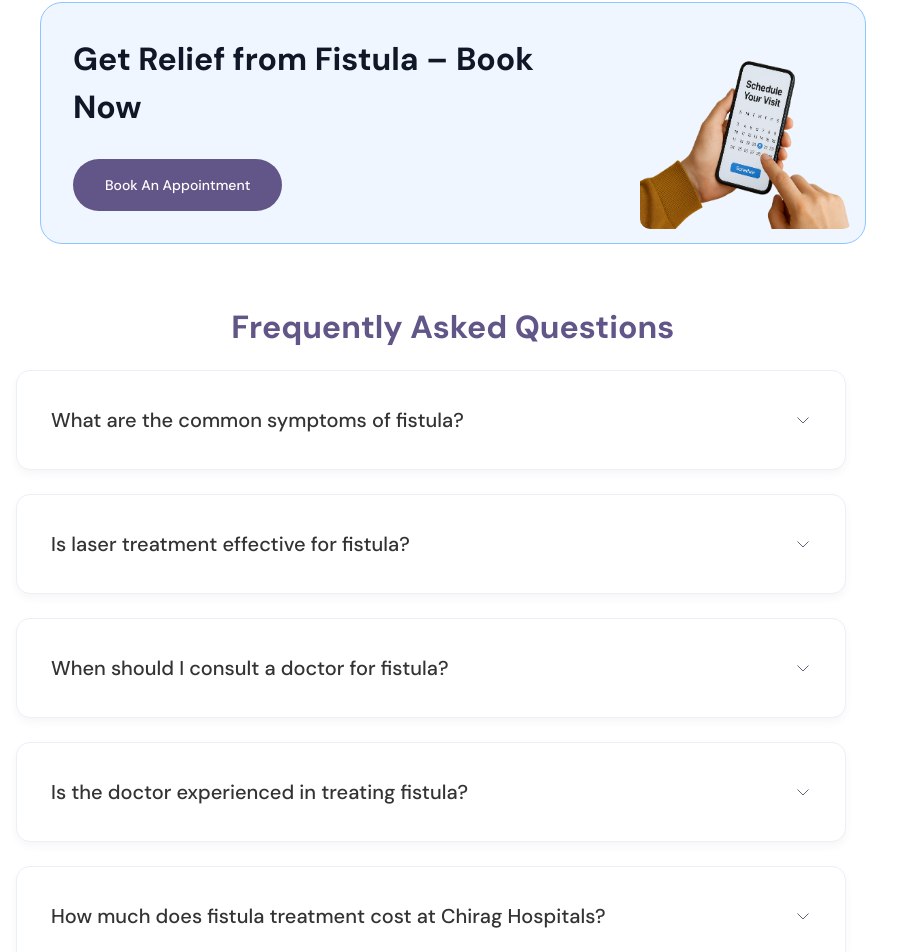
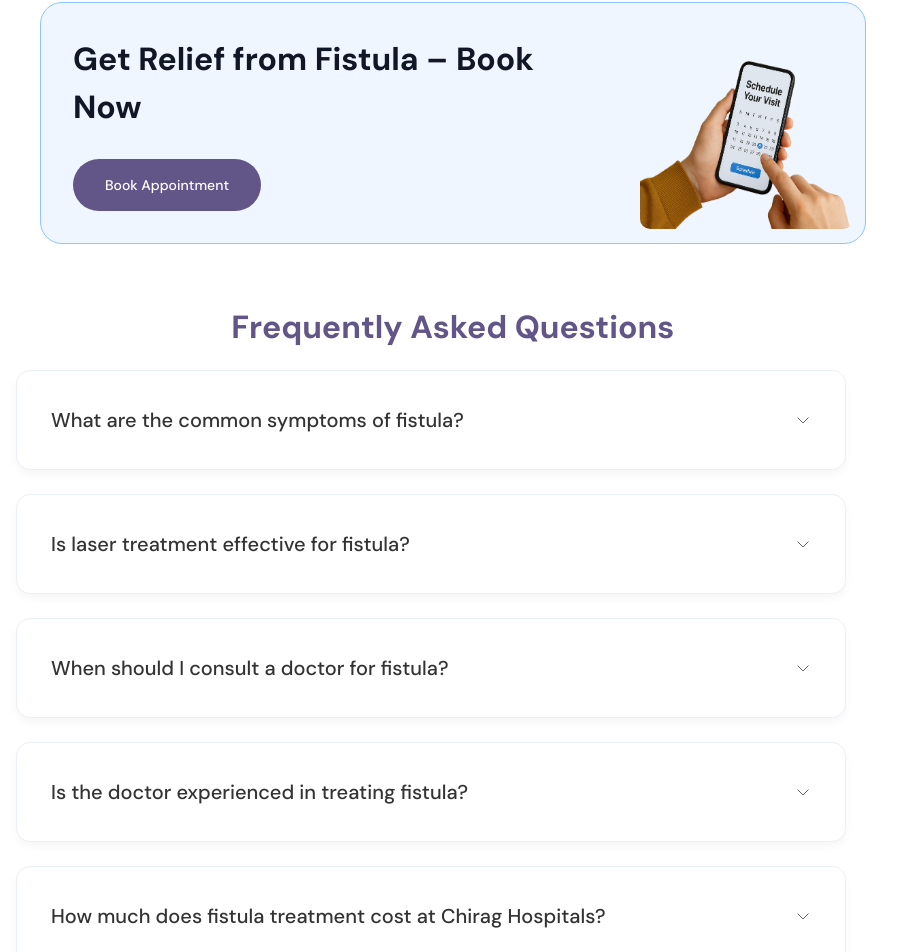
Before and after one commit to ganeshadvait/chirag, a Next.js app: page /fistula/1 in a window 1280 px wide. Shown: the part 6003-6955 px from the top of the page, without its empty margins (0-913 px from the left). Built offline with nearby package versions, Linux system fonts and the light colour scheme.

Commit message:
in doctor page updated the top docotor section order and changed the book an appointment text to book appointment

```diff
--- a/app/doctors/[department]/[drname]/page.tsx
+++ b/app/doctors/[department]/[drname]/page.tsx
@@ -264,7 +264,7 @@ export default async function DoctorProfile({ params }: Props) {
     heading: "Our Top Doctors",
 
     topDoctors: [
-      {
+       {
         name: "Dr. Rajasekhar M R",
         designation: "MBBS, MS",
         qualification: "Founder and Senior Colorectal Surgeon",
@@ -281,16 +281,24 @@ export default async function DoctorProfile({ params }: Props) {
         img: "/doctorshreedevicard.png",
       },
       {
-        name: "Dr. Padmanabh R Bhat",
-        designation: "MBBS, MS(Gen Surgery),FRCS(Edin)",
-        qualification: "General Surgeon",
-        experience: "28 Years",
+        name: "Dr. Prithvija Chakravarthy",
+        designation: "BAMS, MD(Ayu),YIC (Yoga - SVYASA)",
+        qualification: "Proctologist",
+        experience: "10 Years",
         reviews: "99%",
-        img: "/doctorpadmanabhcard.png",
+        img: "/doctorprithvicard.png",
       },
     ],
 
     moreDoctors: [
+      {
+        name: "Dr. Suchitra N Adiga",
+        designation: "BAMS, MS(Ayu)",
+        qualification: "Proctologist",
+        experience: "8 Years",
+        reviews: "99%",
+        img: "/doctorsuchithracard.png",
+      },
       {
         name: "Dr.Jyotsna Vemulapalli",
         designation: "MBBS, MS(Gen Surgery)",
@@ -299,21 +307,13 @@ export default async function DoctorProfile({ params }: Props) {
         reviews: "99%",
         img: "/doctorjyotsnacard.png",
       },
-       {
-        name: "Dr. Prithvija Chakravarthy",
-        designation: "BAMS, MD(Ayu),YIC (Yoga - SVYASA)",
-        qualification: "Proctologist",
-        experience: "10 Years",
+      {
+        name: "Dr. Padmanabh R Bhat",
+        designation: "MBBS, MS(Gen Surgery),FRCS(Edin)",
+        qualification: "General Surgeon",
+        experience: "28 Years",
         reviews: "99%",
-        img: "/doctorprithvicard.png",
-      },
-      {
-        name: "Dr. Suchitra N Adiga",
-        designation: "BAMS, MS(Ayu)",
-        qualification: "Proctologist",
-        experience: "8 Years",
-        reviews: "99%",
-        img: "/doctorsuchithracard.png",
+        img: "/doctorpadmanabhcard.png",
       },
     ],
 
--- a/app/fistula/[slug]/page.tsx
+++ b/app/fistula/[slug]/page.tsx
@@ -245,7 +245,7 @@ export default function FistualConditions({
 
   const BannerData = {
     heading: "Get Relief from Fistula – Book Now",
-    buttonText: "Book An Appointment",
+    buttonText: "Book Appointment",
     imageSrc: "/scheduleyourvisit.png",
   };
 
--- a/components/FormModal/FormModal.jsx
+++ b/components/FormModal/FormModal.jsx
@@ -169,7 +169,7 @@ export default function FormModal({ isOpen, onClose }) {
         {/* Form Content */}
         <div className="p-6 md:p-8">
           <h2 className="text-2xl font-bold text-[#0b1b3f] mb-2">
-            Book An Appointment
+            Book Appointment
           </h2>
 
           {/* Success/Error Message */}
--- a/components/doctorscomponents/doctorhero.tsx
+++ b/components/doctorscomponents/doctorhero.tsx
@@ -83,7 +83,7 @@ export default function Doctordetailspagehero({
                 className="w-full h-[45px] text-white rounded-full mb-2 bg-[#F8B956]"
                 onClick={openModal}
               >
-                Book an Appointment
+                Book Appointment
               </button>
               {/* <div className="flex items-center justify-center gap-2 text-sm">
                 <span className="text-gray-700">
--- a/components/partials/form/from.tsx
+++ b/components/partials/form/from.tsx
@@ -282,7 +282,7 @@ export default function ConsultationForm({
           !showForm ? "hidden" : "block"
         }`}
       >
-        Book An Appointment
+        Book Appointment
       </h2>
 
       {/* Success/Error Message */}
```
